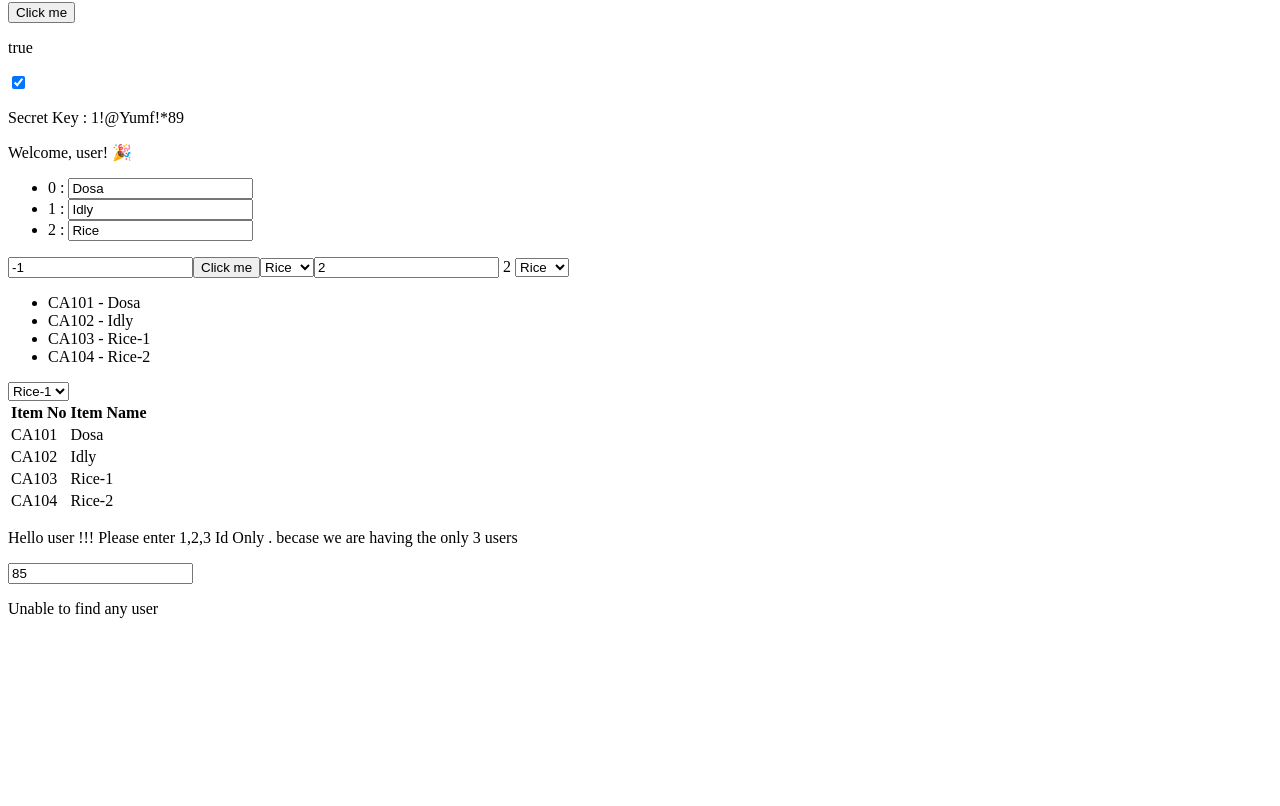
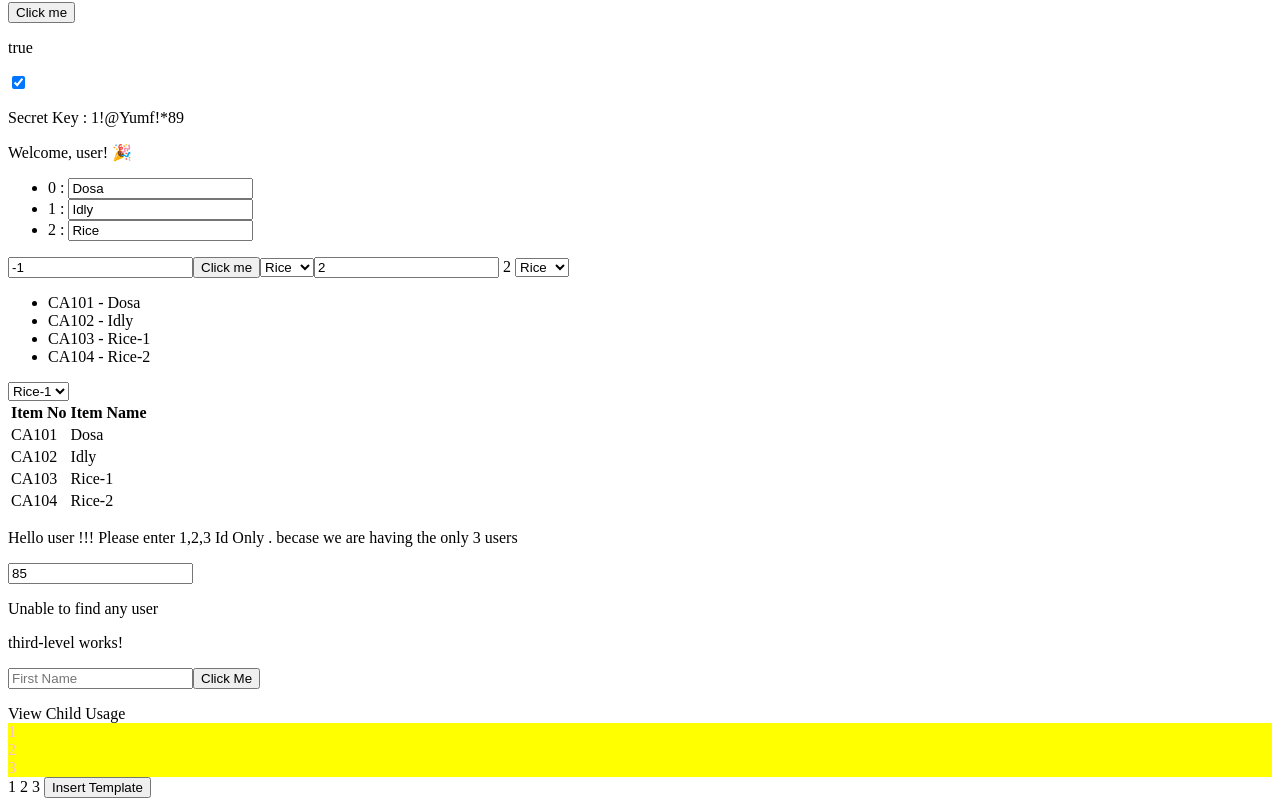
Before and after one commit to CharithaYerra/Angular, an Angular app: page / in a window 1280 px wide. Shown: the part 1567-2373 px from the top of the page. Before the commit the page ends 2201 px from the top, so only its background shows below. Built offline with nearby package versions, Linux system fonts and the light colour scheme.

Commit message:
content control

```diff
--- a/src/app/app.component.html
+++ b/src/app/app.component.html
@@ -1,3 +1,10 @@
 <app-firstlevel></app-firstlevel>
 <hr>
 <app-second-level></app-second-level>
+<app-third-level>
+    <!-- The content given here is known to be content child that is used for reference -->
+
+    <h3 #heading>Connection of Third Level</h3>
+    <p #para paraText>Connection of Third Level with selection</p>
+
+</app-third-level>
--- a/src/app/app.module.ts
+++ b/src/app/app.module.ts
@@ -6,13 +6,15 @@ import{TestComponent} from  './test-comp/test.component';
 import { FormsModule } from '@angular/forms';
 import { FirstlevelComponent } from './firstlevel/firstlevel.component';
 import { SecondLevelComponent } from './second-level/second-level.component';
+import { ThirdLevelComponent } from './third-level/third-level.component';
 
 @NgModule({
   declarations: [
     AppComponent,
     TestComponent,
     FirstlevelComponent,
-    SecondLevelComponent
+    SecondLevelComponent,
+    ThirdLevelComponent
   ],
   imports: [
     BrowserModule,
--- a/src/app/firstlevel/firstlevel.component.html
+++ b/src/app/firstlevel/firstlevel.component.html
@@ -55,7 +55,7 @@ Here is custome componenet
 
 
 
-<input type="text"
+<input  type="text"
  (keyup)="captureData($event)"
   [placeholder]=" placeValueIs">
 
--- /dev/null
+++ b/src/app/third-level/third-level.component.html
@@ -0,0 +1,31 @@
+<p>third-level works!</p>
+
+<!-- Input with ViewChild -->
+<input type="text" placeholder="First Name" #firstName/>
+<button (click)="btnClick()">Click Me</button>
+
+<!-- ViewChild example -->
+<p #view></p>
+View Child Usage
+<!-- ngFor with styles -->
+<div *ngFor="let number of numbers" [ngStyle]="divStyle">
+  {{number}}
+</div>
+<ng-container *ngFor="let number of numbers" style="color:'blue';
+
+      padding: '5px';
+      border: '1px solid gray'">
+  {{ number }}
+</ng-container>
+
+
+
+<!-- ng-template to be rendered dynamically -->
+<ng-template #sample>
+  <p style="font-weight: bold; color: blue;">Hello Template!</p>
+</ng-template>
+
+<!-- Container where template will be inserted -->
+<ng-container #container></ng-container>
+
+<button (click)="brnClicking()">Insert Template</button>
--- /dev/null
+++ b/src/app/third-level/third-level.component.ts
@@ -0,0 +1,42 @@
+import { Component, ViewChild, ElementRef, TemplateRef, ViewContainerRef, ContentChild } from '@angular/core';
+
+@Component({
+  selector: 'app-third-level',
+  templateUrl: './third-level.component.html',
+  styleUrls: ['./third-level.component.css']
+})
+export class ThirdLevelComponent {
+
+  // ViewChild examples
+  @ViewChild('firstName') UserFirstName!: ElementRef<HTMLInputElement>;
+  @ViewChild('view') viewText!: ElementRef<HTMLElement>;
+
+  // ContentChild example (needs projected content from parent)
+  @ContentChild('heading') headingText!: ElementRef<HTMLElement>;
+
+  // Template & Container for dynamic rendering
+  @ViewChild('sample', { read: TemplateRef }) sampleText!: TemplateRef<any>;
+  @ViewChild('container', { read: ViewContainerRef }) containerText!: ViewContainerRef;
+
+  // Style objects
+  ngStyle = { 'background-color': 'red', color: 'green' };
+  divStyle = { 'background-color': 'yellow', color: 'pink' };
+
+  // Data
+  numbers = [1, 2, 3];
+
+  btnClick() {
+    console.log('First Name:', this.UserFirstName.nativeElement.value);
+    console.log('View Text:', this.viewText.nativeElement.innerText);
+    if (this.headingText) {
+      console.log('Heading from ContentChild:', this.headingText.nativeElement.innerText);
+    } else {
+      console.log('No ContentChild found.');
+    }
+  }
+
+  brnClicking() {
+    this.containerText.clear(); // optional: clear before inserting
+    this.containerText.createEmbeddedView(this.sampleText);
+  }
+}
--- a/tsconfig.json
+++ b/tsconfig.json
@@ -2,6 +2,7 @@
 {
   "compileOnSave": false,
   "compilerOptions": {
+    "strictPropertyInitialization": false,
     "baseUrl": "./",
     "outDir": "./dist/out-tsc",
     "forceConsistentCasingInFileNames": true,
```
Also changed, not shown: src/app/third-level/third-level.component.css (added), 1 other file (tests, documents, lock files or other folders).
